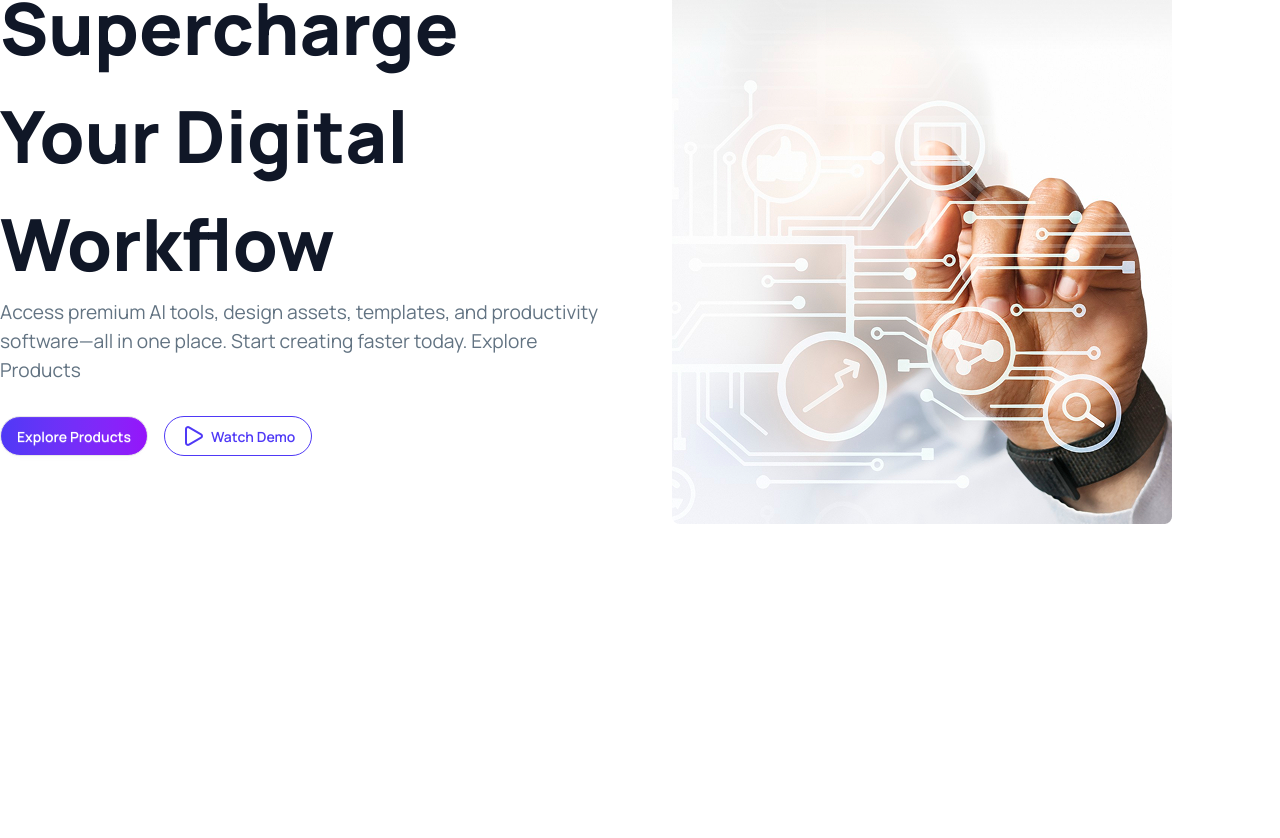
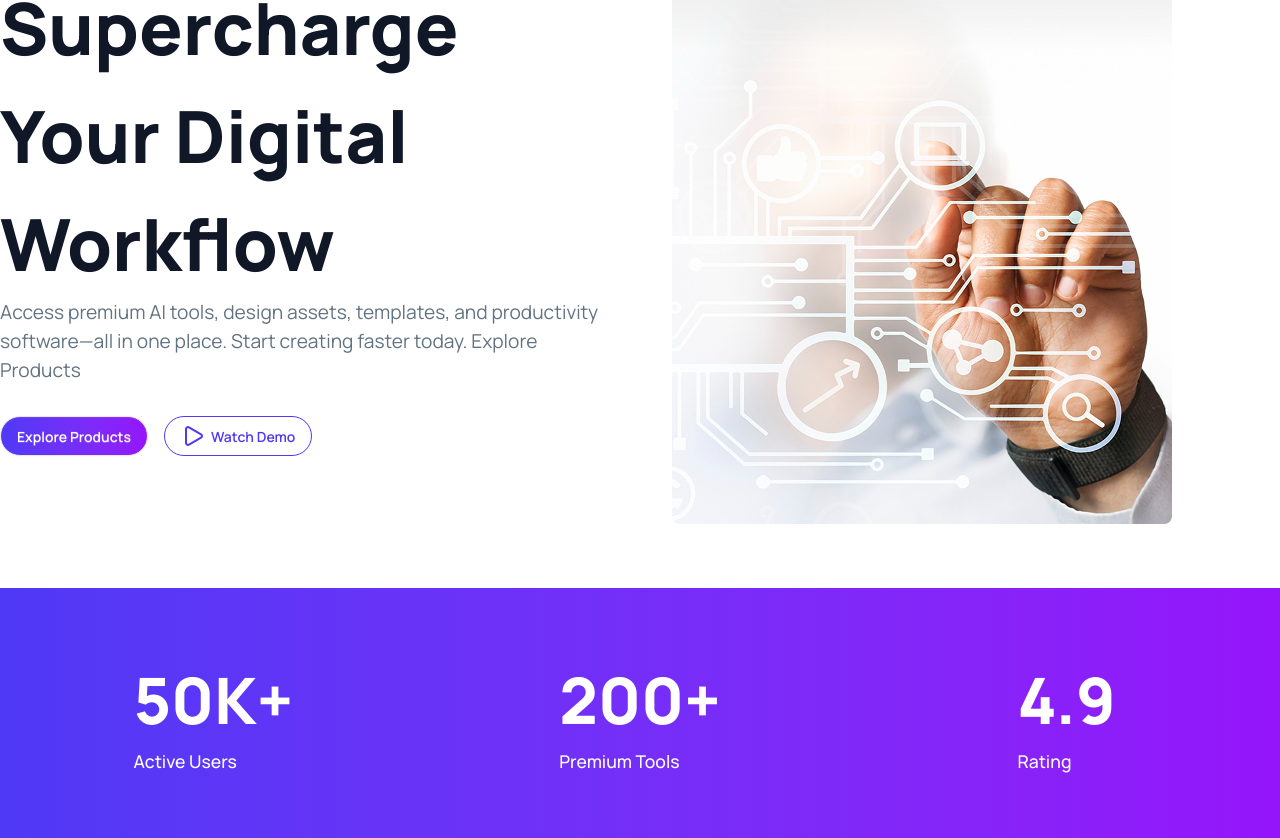
Before and after one commit to NureAlamShuvo/my-assignment-6, a React (Vite) app: page / in a window 1280 px wide. Shown: the part 196-1034 px from the top of the page. Before the commit the page ends 800 px from the top, so only its background shows below. Built offline with nearby package versions, Linux system fonts and the light colour scheme.

Commit message:
added stats section with gradient background

```diff
--- a/src/App.jsx
+++ b/src/App.jsx
@@ -2,6 +2,8 @@
 import './App.css'
 import Banner from './components/Banner'
 import Navbar from './components/Navbar'
+import Stats from './components/Stats'
+
 
 function App() {
 
@@ -9,6 +11,7 @@ function App() {
     <>
       <Navbar></Navbar>
       <Banner></Banner>
+      <Stats></Stats>
     </>
   )
 }
--- /dev/null
+++ b/src/components/Stats.jsx
@@ -0,0 +1,24 @@
+import React from 'react';
+
+const Stats = () => {
+    return (
+        <div className='bg-linear-to-r from-[#4F39F6] to-[#9514FA] mt-16'>
+            <div className='grid grid-cols-1 sm:grid-cols-3 place-items-center py-16'>
+                <div>
+                    <h2 className='font-extrabold text-[4rem] text-white'>50K+</h2>
+                    <p className='font-medium text-[1.1rem] text-white '>Active Users</p>
+                </div>
+                <div>
+                    <h2 className='font-extrabold text-[4rem] text-white'>200+</h2>
+                    <p className='font-medium text-[1.1rem] text-white'>Premium Tools</p>
+                </div>
+                <div>
+                    <h2 className='font-extrabold text-[4rem] text-white'>4.9</h2>
+                    <p className='font-medium text-[1.1rem] text-white'>Rating</p>
+                </div>
+            </div>
+        </div>
+    );
+};
+
+export default Stats;
```
